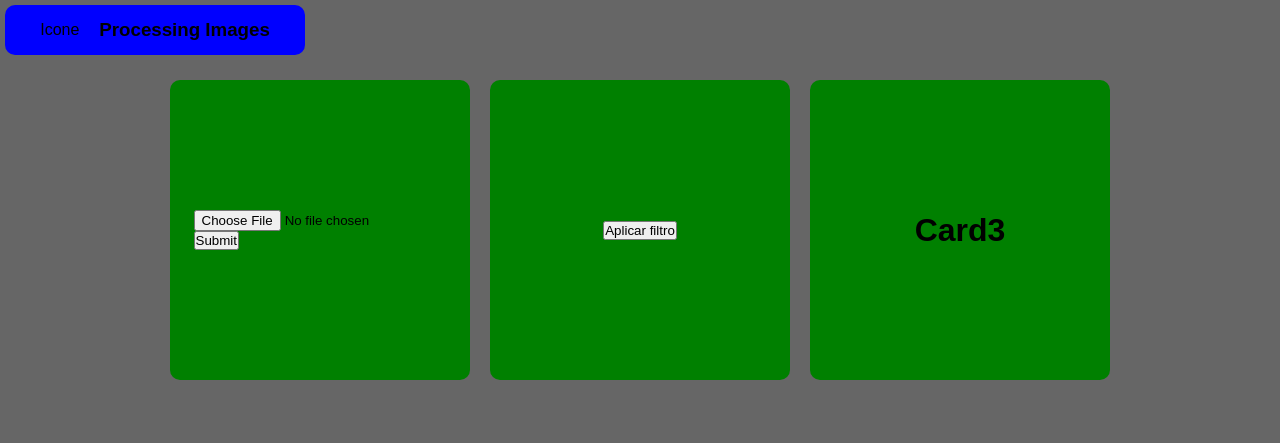
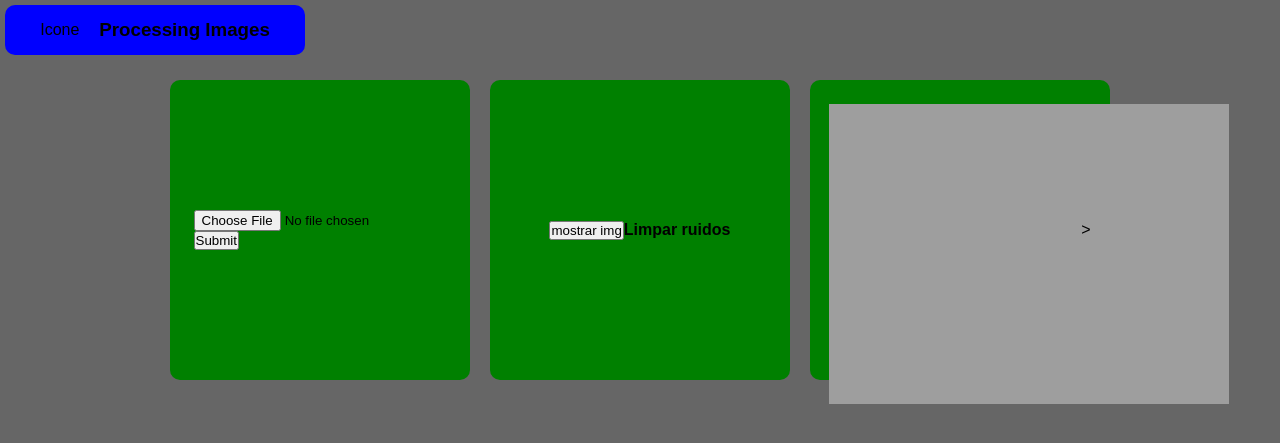
Before and after one commit to renan-lemes/Web_Processing_Image, a Flask app: page / in a window 1280 px wide. Shown: the top 443 px of the page. Run offline with Flask 2, Linux system fonts and the light colour scheme.

Commit message:
CHORES:Apenas testando

```diff
--- a/src/main.py
+++ b/src/main.py
@@ -1,7 +1,6 @@
 from importlib.resources import path
-from flask import Flask, render_template, request, jsonify, send_from_directory
+from flask import Flask, render_template, request, jsonify, send_from_directory, Response
 import os
-import pathlib
 
 #DIRECTION = "C:\\Users\\Renan Lemes\\OneDrive\\Área de Trabalho\\Projeto_\\Web_Processing_Image\\src\\assets"
 DIRECTION = os.getcwd() + '/assets'
@@ -31,7 +30,15 @@ def post_img():
     print(arquivo)
     nome_do_arquivo = arquivo.filename
     arquivo.save(os.path.join(DIRECTION, nome_do_arquivo))
-    return ''
+    return Response(status=200)
+
+
+"""
+@app.route('/', methods=["GET"])
+def autenticar_img():
+    img = request.args.get('nome_do_arquivo')
+    print(img)
+    return img """
 
 
 @app.route('/')
--- a/src/static/css/main.css
+++ b/src/static/css/main.css
@@ -55,32 +55,11 @@ body {
     background: green;
 }
 
-/* .box {
-    width: auto;
-    height: 30px;
-    position: relative;
-    top: -20px;
-
-    background-color: black;
+.box-img {
+    width: 90%;
+    height: 90%;
+    background-color: white;
+    padding: 0;
+    margin: 0;
+    border-radius: 20px;
 }
-
-
-.site-container {
-    display: flex;
-    justify-content: center;
-    align-items: center;
-}
-
-
-ul.header_line {
-    text-align: center;
-    background: white;
-    margin: 20px 0;
-    padding: 10px;
-}
-
-.site-root {
-    align-items: center;
-    justify-content: center;
-    display: flex;
-} */
--- a/src/templates/index.html
+++ b/src/templates/index.html
@@ -30,11 +30,20 @@
         </div>
 
         <div class="card">
-            <button class="btn">Aplicar filtro</button>
+            <div class="div-seg">
+                <form id="button_from_post" action="http://127.0.0.1:8000" method="get" enctype="multipart/form-data">
+                    <input class="sub" type="submit" value="mostrar img">
+                </form>
+            </div>
+            <div class="div-rui">
+                <h4>Limpar ruidos</h4>
+            </div>
         </div>
 
         <div class="card">
-            <h1>Card3</h1>
+            <div class="box-img">
+                <img src="http://127.0.0.1:8000/assets/" alt="">
+            </div>>
         </div>
     </div>
 </body>
```
Also changed, not shown: src/assets/Screenshot.png (deleted), src/assets/tela.png (added).
